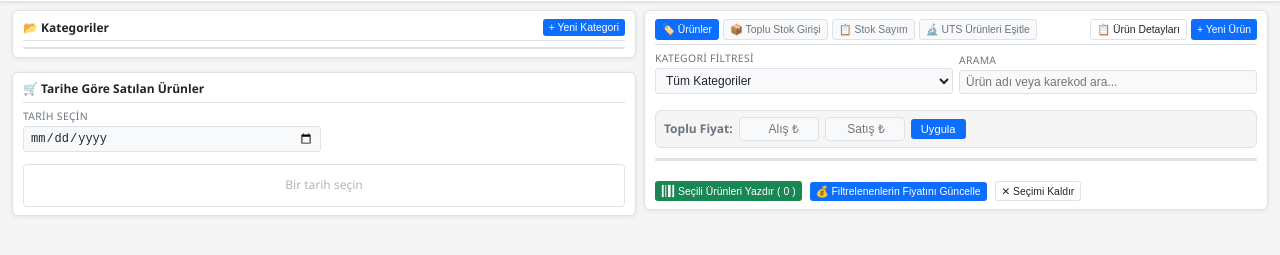
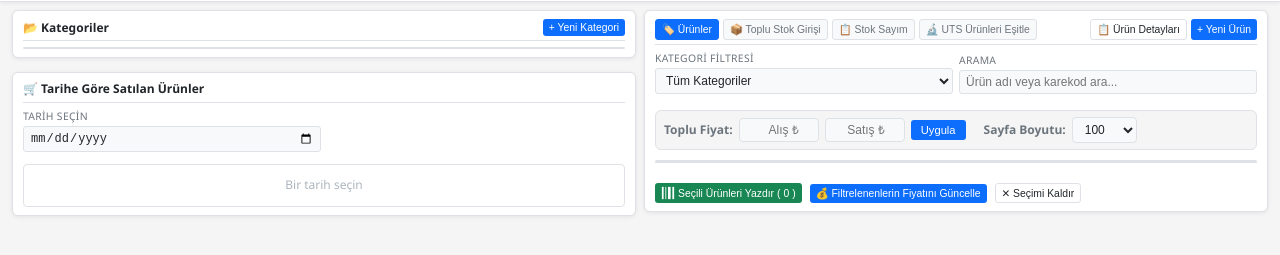
Before and after one commit to oenoptik-maker/oen-optik-web, a browser extension: page public/admin.html in a window 1280 px wide. Shown: the part 39-294 px from the top of the page. Drawn offline with Linux system fonts and the light colour scheme; no server answers.

Commit message:
feat: urunler sayfasina sayfa boyutu secenegi ekle (10-50-100-250-500-1000)

```diff
--- a/public/admin.html
+++ b/public/admin.html
@@ -135,6 +135,15 @@
               <input type="number" id="urunTopluAlis" step="0.01" min="0" placeholder="Alış ₺" style="width:80px;padding:4px;border:1px solid var(--border);border-radius:4px;background:var(--bg-input);color:var(--text-primary);font-size:0.75rem;text-align:right;">
               <input type="number" id="urunTopluSatis" step="0.01" min="0" placeholder="Satış ₺" style="width:80px;padding:4px;border:1px solid var(--border);border-radius:4px;background:var(--bg-input);color:var(--text-primary);font-size:0.75rem;text-align:right;">
               <button class="btn btn-primary btn-sm" onclick="urunTopluFiyatUygula()" style="padding:4px 10px;font-size:0.7rem;">Uygula</button>
+              <span style="font-size:0.75rem;color:var(--text-secondary);font-weight:600;margin-left:12px;">Sayfa Boyutu:</span>
+              <select id="sayfaBoyutuSelect" onchange="sayfaBoyutuDegistir()" style="padding:4px 8px;border:1px solid var(--border);border-radius:4px;background:var(--bg-input);color:var(--text-primary);font-size:0.75rem;">
+                <option value="10">10</option>
+                <option value="50">50</option>
+                <option value="100" selected>100</option>
+                <option value="250">250</option>
+                <option value="500">500</option>
+                <option value="1000">1000</option>
+              </select>
             </div>
             <div id="urunListesi" class="table-container"></div>
             <div id="urunPagination" class="pagination-container"></div>
--- a/public/js/admin.js
+++ b/public/js/admin.js
@@ -312,6 +312,15 @@ function sayfaDegistir(sayfa) {
   mevcutSayfa = sayfa;
   renderUrunler();
   document.getElementById('urunListesi').scrollTop = 0;
+}
+
+function sayfaBoyutuDegistir() {
+  const select = document.getElementById('sayfaBoyutuSelect');
+  if (select) {
+    sayfaBoyutu = parseInt(select.value) || 100;
+    mevcutSayfa = 1;
+    renderUrunler();
+  }
 }
 
 function urunSecKaldir(id, isaretli) {
```
